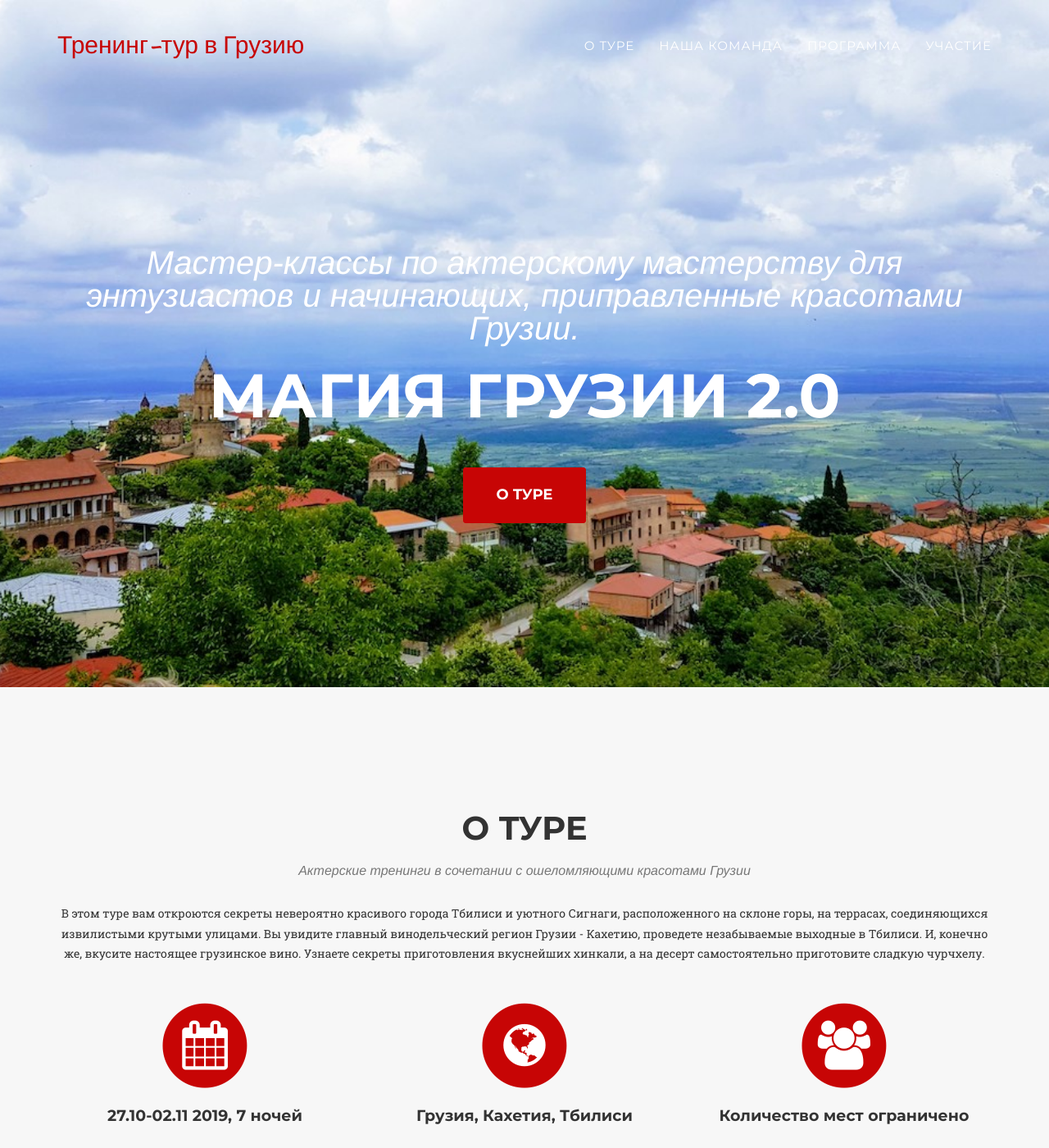
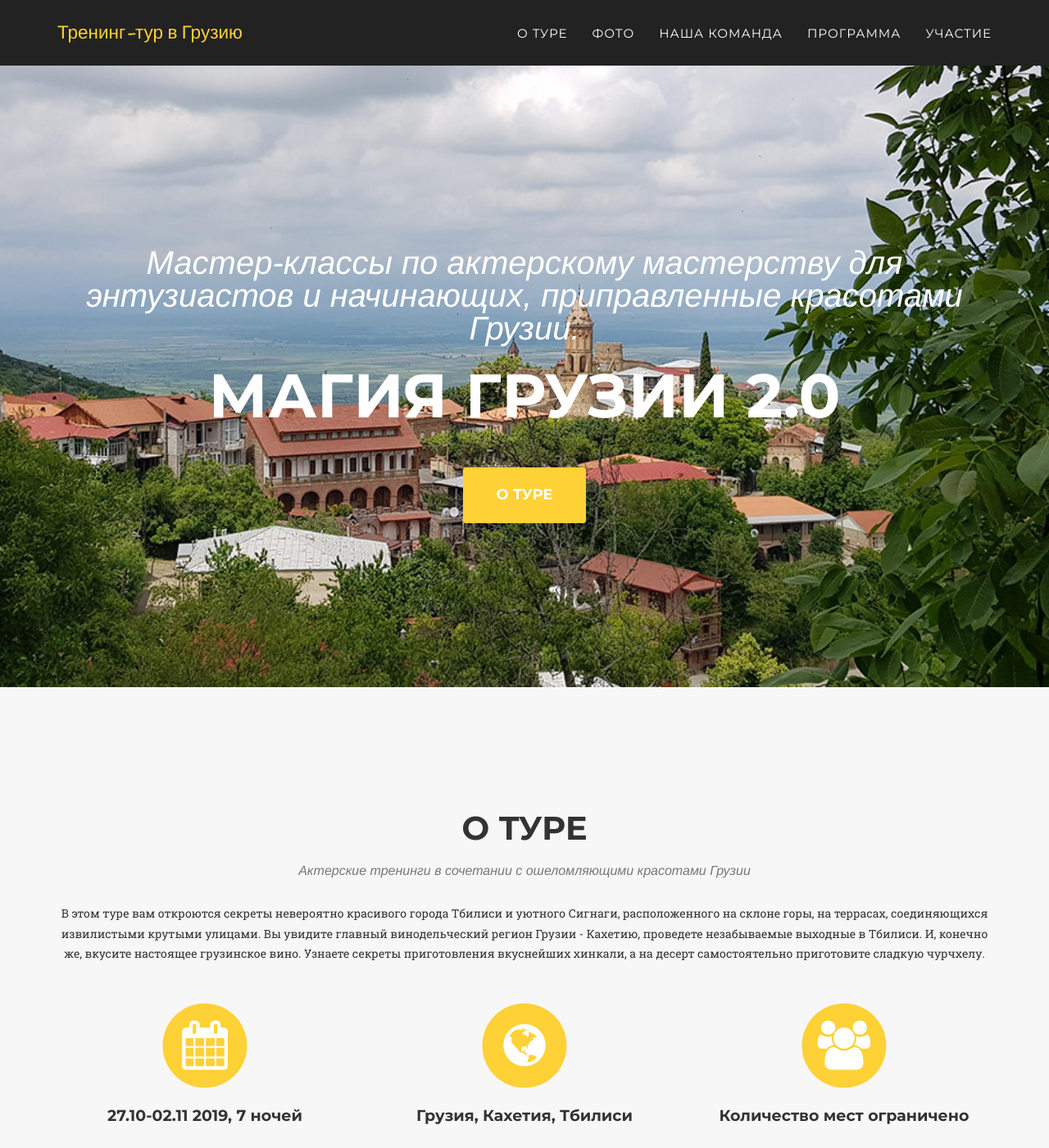
Before and after one commit to show-academy/creativetrours, a Jekyll site: the page built from index.html, in a window 1280 px wide and 1400 px high. Shown: the whole window at 82% size. Built offline with Jekyll 4.4.1, drawn with Linux system fonts in a browser that asks for light colours; some web fonts are replaced.

Commit message:
colors, header, nav bar

```diff
--- a/_data/template.yml
+++ b/_data/template.yml
@@ -1,6 +1,6 @@
 # Color settings (hex-codes without the leading hash-tag)
 color:
-  primary: c70505
+  primary: fed136
   secondary: fec503
   secondary-dark: 333
   muted: 777
--- a/_includes/clients.html
+++ b/_includes/clients.html
@@ -42,9 +42,13 @@
                     <p class="text-muted">
                         В Кахетии - Бутик-отель в городе Сигнаги, который целиком забронирован только под нашу группу.
                         <br><br>
-                        <img src="/img/about/hotel.jpg" class="img-responsive img-thumbnail" alt="">
+                        <img src="/img/gallery/hotel-kaheti/hotel-kaheti-1.jpg" class="img-responsive img-thumbnail" alt="hotel kaheti">
                         <br><br>
                         В Тбилиси - элегантный отель Tbilisi Hotel Sole 4*. Отель удобно расположен в районе старого города.
+                        <br><br>
+                        <img src="/img/about/hotel.jpg" class="img-responsive img-thumbnail" alt="hotel tbilisi">
+                        <br><br>
+
 
                     </p>
                 </div>
--- a/_includes/header.html
+++ b/_includes/header.html
@@ -1,5 +1,5 @@
 <!-- Navigation -->
-    <nav class="navbar navbar-default navbar-fixed-top">
+    <nav class="navbar navbar-default navbar-shrink navbar-fixed-top">
         <div class="container">
             <!-- Brand and toggle get grouped for better mobile display -->
             <div class="navbar-header page-scroll">
@@ -20,6 +20,9 @@
                     </li>
                     <li>
                         <a class="page-scroll" href="#services">О туре</a>
+                    </li>
+                    <li>
+                        <a class="page-scroll" href="#gallery">Фото</a>
                     </li>
                     <li>
                         <a class="page-scroll" href="#team">Наша команда</a>
--- a/_includes/js.html
+++ b/_includes/js.html
@@ -7,7 +7,9 @@
     <!-- Plugin JavaScript -->
     <script src="{{ "/js/jquery.easing.min.js" | prepend: site.baseurl }}"></script>
     <script src="{{ "/js/classie.js" | prepend: site.baseurl }}"></script>
+{% comment %}
     <script src="{{ "/js/cbpAnimatedHeader.js" | prepend: site.baseurl }}"></script>
+{% endcomment %}
 
 {% comment %}
     <!-- Contact Form JavaScript -->
```
Also changed, not shown: img/header-bg.2.0.jpg (added), img/header-bg.jpg.
